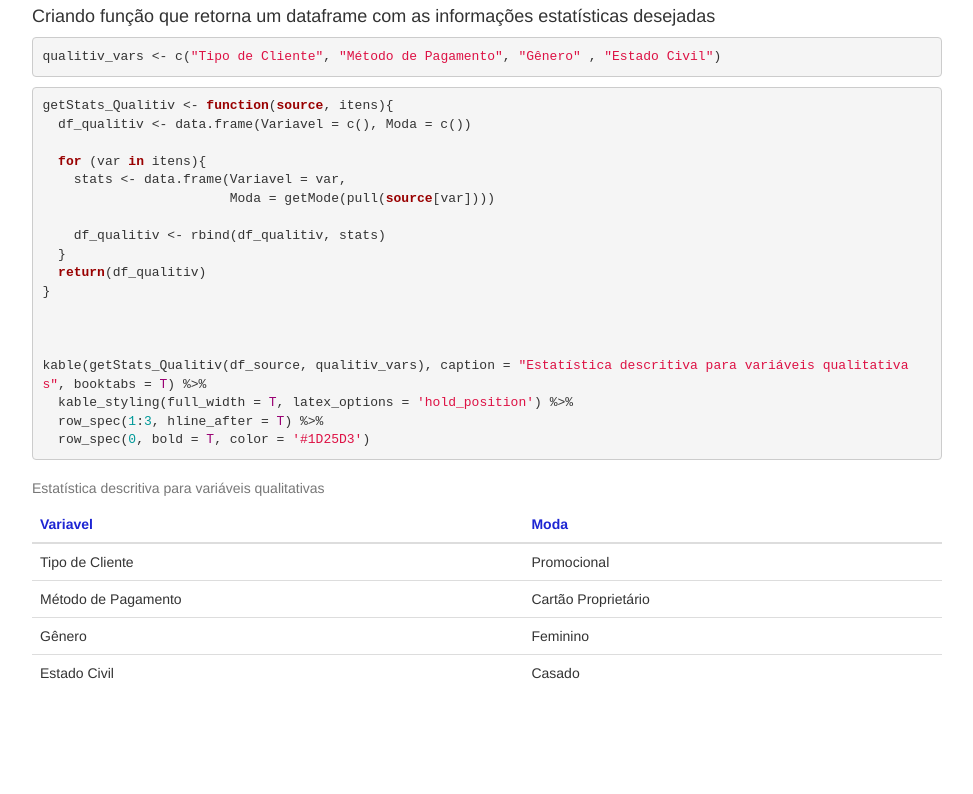
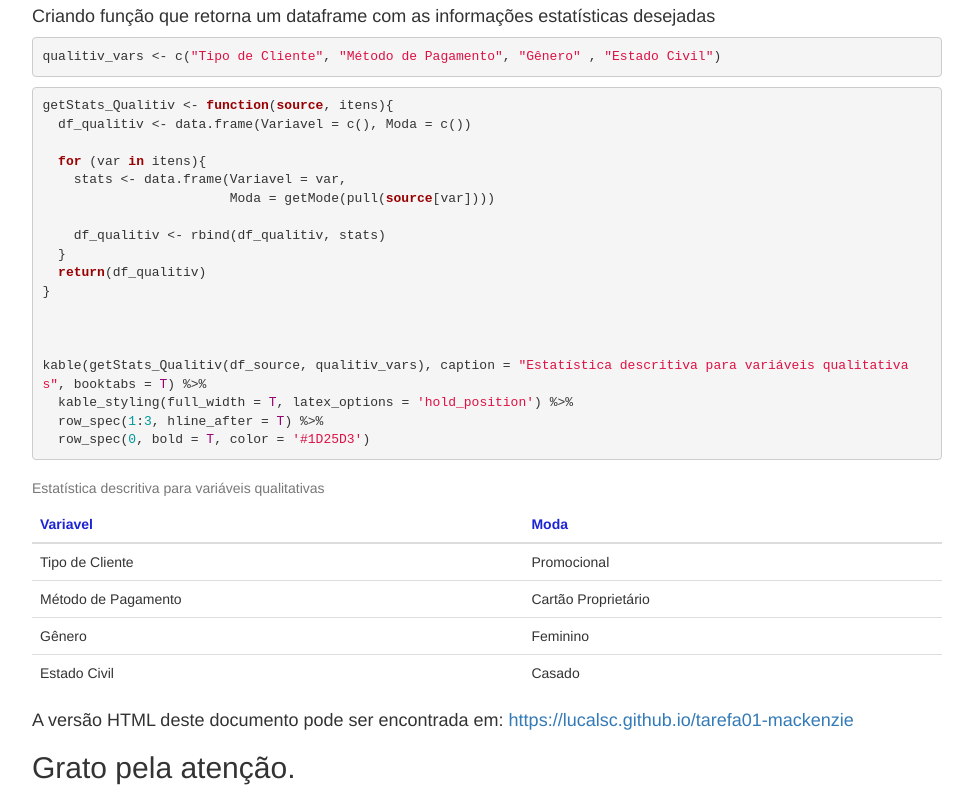
Before and after one commit to lucalsc/tarefa01-mackenzie, a plain HTML site: page index.html in a window 1280 px wide. Shown: the part 2901-3695 px from the top of the page, without its empty margins (153-1126 px from the left). Before the commit the page ends 3612 px from the top, so only its background shows below. Drawn offline with nearby package versions, Linux system fonts and the light colour scheme; some packages are replaced by stand-ins of ours.

Commit message:
Terceira mudança

```diff
--- a/index.html
+++ b/index.html
@@ -2083,6 +2083,12 @@ Casado
 </tbody>
 </table>
 </div>
+<div id="a-versao-html-deste-documento-pode-ser-encontrada-em-httpslucalsc.github.iotarefa01-mackenzie" class="section level4">
+<h4>A versão HTML deste documento pode ser encontrada em: <a href="https://lucalsc.github.io/tarefa01-mackenzie" class="uri">https://lucalsc.github.io/tarefa01-mackenzie</a></h4>
+</div>
+</div>
+<div id="grato-pela-atencao." class="section level2">
+<h2>Grato pela atenção.</h2>
 </div>
 
 
```
